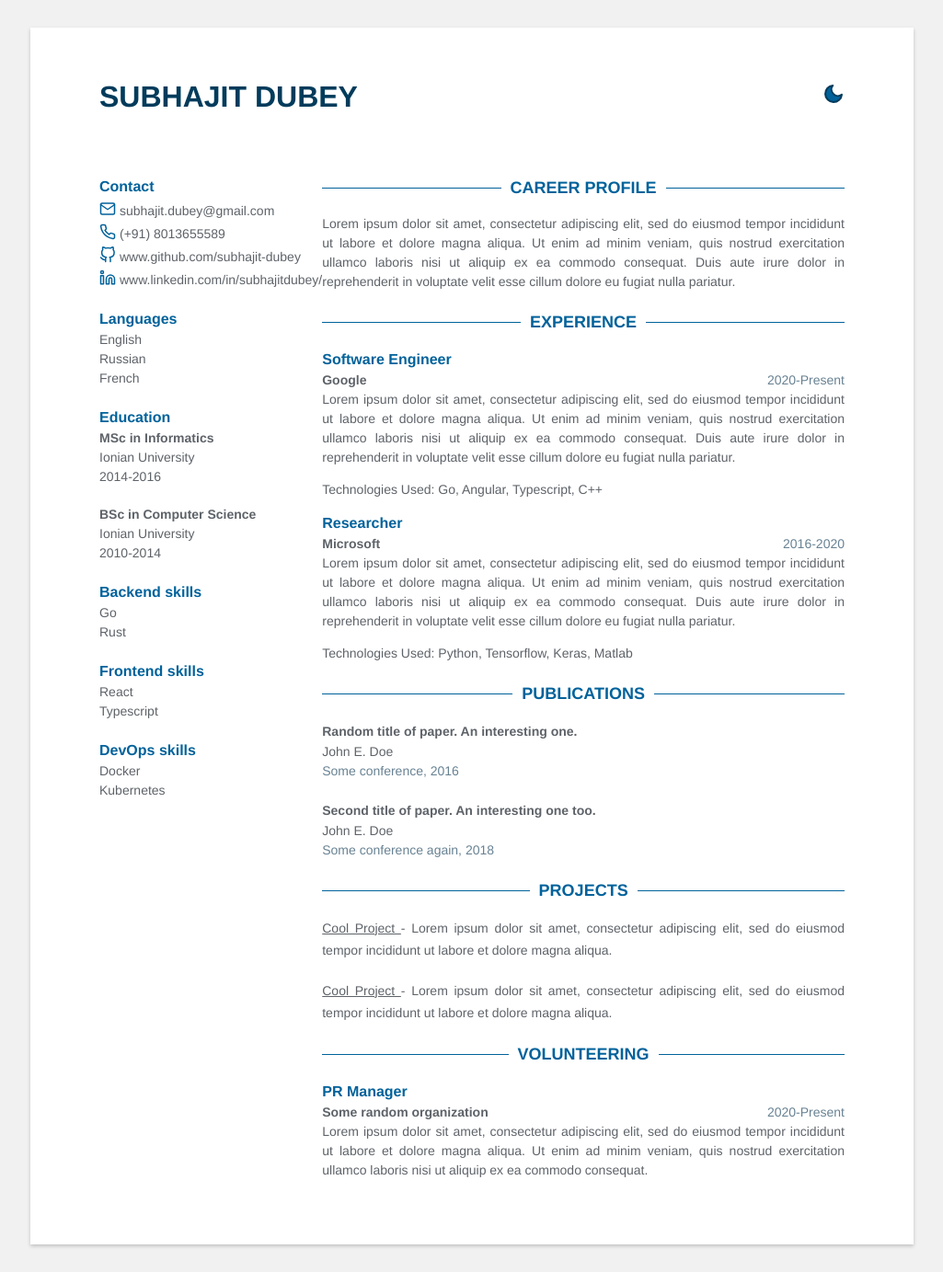
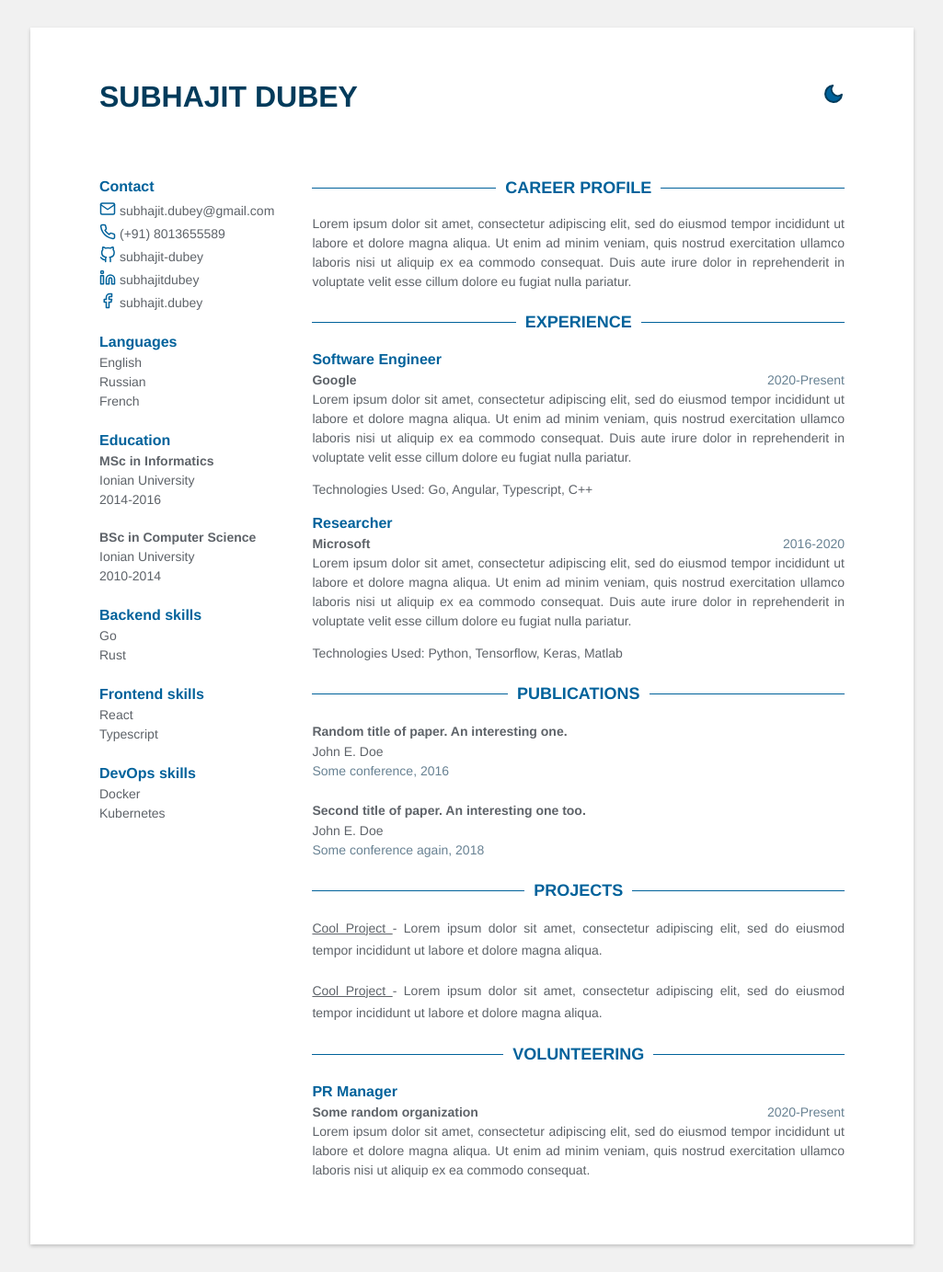
Before and after one commit to subhajit-dubey/cv_soft, a Jekyll site: the page built from index.html, in a window 1280 px wide. Shown: the whole page at 92% size, without its empty margins (127-1152 px from the left). Built offline with Jekyll 4.4.1, drawn with Linux system fonts in a browser that asks for light colours.

Commit message:
links update in both data and contact_html

```diff
--- a/_data/data.yml
+++ b/_data/data.yml
@@ -5,11 +5,11 @@ fork: false
 # Sidebar
 contact:
   email: subhajit.dubey@gmail.com
-  github: www.github.com/subhajit-dubey
-  linkedin: www.linkedin.com/in/subhajitdubey/
+  github: subhajit-dubey
+  linkedin: subhajitdubey
   phone: (+91) 8013655589
-  facebook: www.facebook.com/subhajit.dubey/
-  instagram: www.instagram.com/subhajitdubey/
+  facebook: subhajit.dubey
+  instagram: subhajitdubey
 
 languages:
   - idiom: English
--- a/_includes/contact.html
+++ b/_includes/contact.html
@@ -38,20 +38,20 @@
         </div>
     {% endif %}
 
-    {% if contact.twitter %}
+    {% if contact.facebook %}
         <div class="contact-item">
-            <i data-feather="twitter"></i>
-            <a href="https://twitter.com/{{contact.twitter}}">
-                {{contact.twitter}}
+            <i data-feather="facebook"></i>
+            <a href="https://facebook.com/{{contact.twitter}}">
+                {{contact.facebook}}
             </a>
         </div>
     {% endif %}
 
-    {% if contact.gitlab %}
+    {% if contact.instragram %}
         <div class="contact-item">
-            <i data-feather="gitlab"></i>
-            <a href="https://gitlab.com/{{contact.gitlab}}">
-                {{contact.gitlab}}
+            <i data-feather="instagram"></i>
+            <a href="https://instagram.com/{{contact.gitlab}}">
+                {{contact.instagram}}
             </a>
         </div>
     {% endif %}
```
